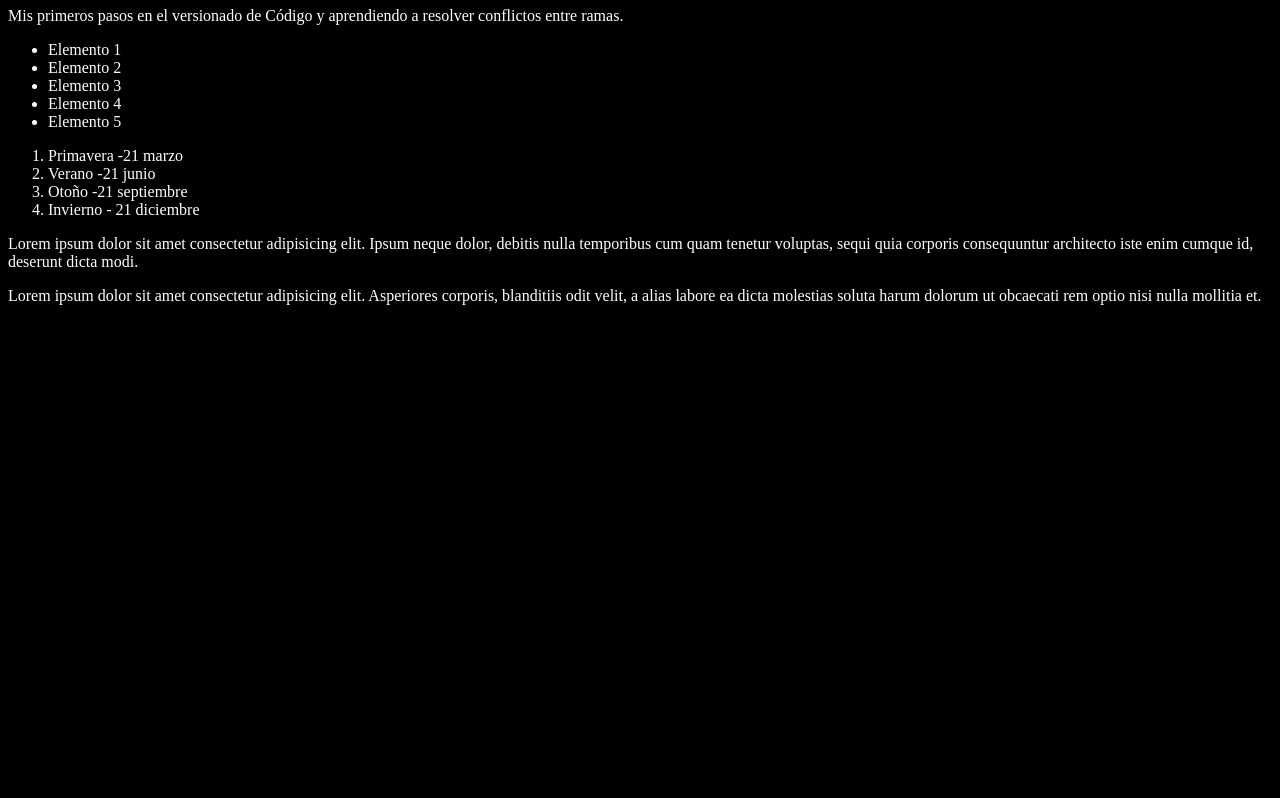
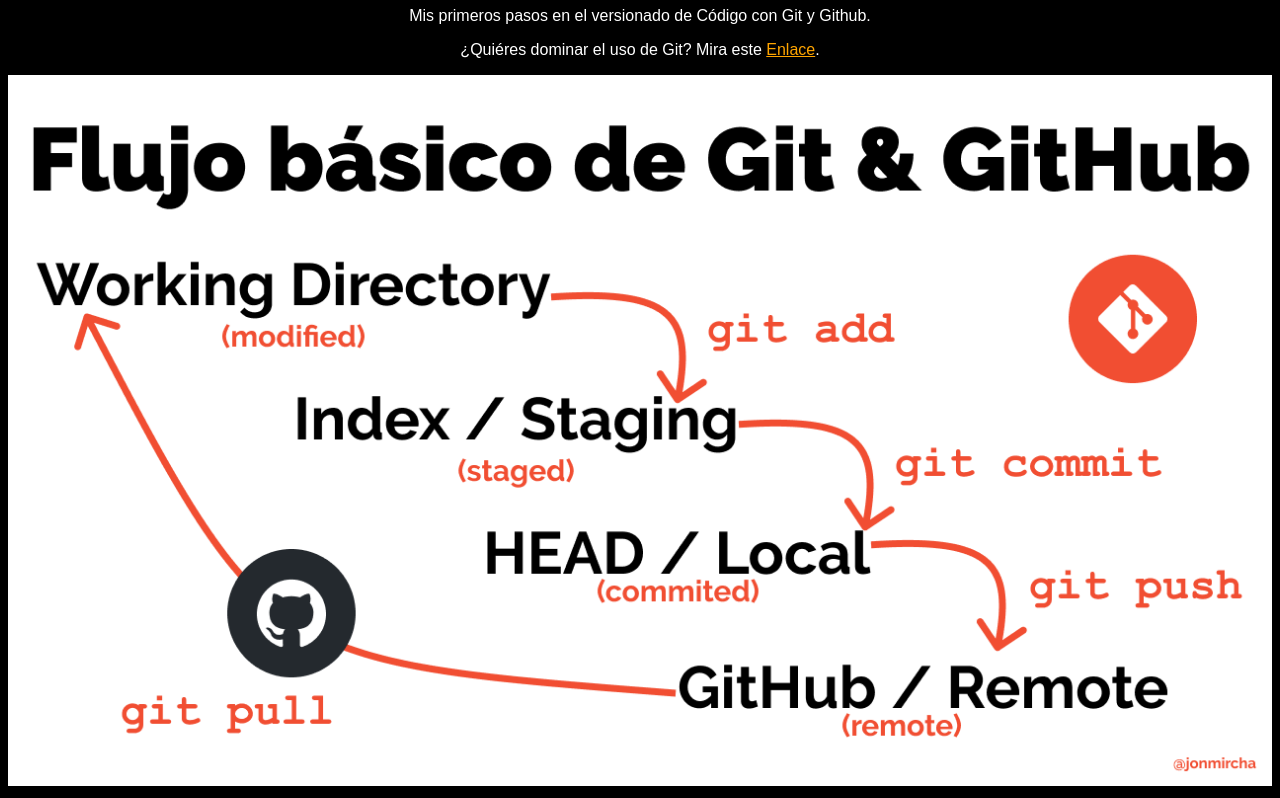
Before and after one commit to ianurban123/youtube-git, a plain HTML site: page index.html in a window 1280 px wide. Shown: the part 73-871 px from the top of the page. Before the commit the page ends 800 px from the top, so only its background shows below. Drawn offline with Linux system fonts and the light colour scheme.

Commit message:
Agregando Imagen de Flujo Git}

```diff
--- a/index.html
+++ b/index.html
@@ -10,32 +10,10 @@
     <h1>Aprendiendo Git</h1>
 
     <p>
-      Mis primeros pasos en el versionado de Código y aprendiendo a resolver
-      conflictos entre ramas.
+      Mis primeros pasos en el versionado de Código con Git y Github.
     </p>
-    <ul>
-      <li>Elemento 1</li>
-      <li>Elemento 2</li>
-      <li>Elemento 3</li>
-      <li>Elemento 4</li>
-      <li>Elemento 5</li>
-    </ul>
-    <ol>
-      <li>Primavera -21 marzo</li>
-      <li>Verano -21 junio</li>
-      <li>Otoño -21 septiembre</li>
-      <li>Invierno - 21 diciembre</li>
-    </ol>
-    <p>
-      Lorem ipsum dolor sit amet consectetur adipisicing elit. Ipsum neque
-      dolor, debitis nulla temporibus cum quam tenetur voluptas, sequi quia
-      corporis consequuntur architecto iste enim cumque id, deserunt dicta modi.
-    </p>
-    <p>
-      Lorem ipsum dolor sit amet consectetur adipisicing elit. Asperiores
-      corporis, blanditiis odit velit, a alias labore ea dicta molestias soluta
-      harum dolorum ut obcaecati rem optio nisi nulla mollitia et.
-    </p>
+    <p>¿Quiéres dominar el uso de Git? Mira este <a href="https:://Jonmircha.com/git" target="_blank">Enlace</a>. </p>
+<img src="git-flow.png" alt="Flujo Básico de Git">
     <script>
       src = "index.js";
     </script>
--- a/style.css
+++ b/style.css
@@ -1,4 +1,17 @@
 html {
-    background-color: #000;
-    color: #fff;
+  background-color: #000;
+  color: #fff;
+  font-family: sans-serif;
+  text-align: center;
 }
+
+a {
+  color: orange;
+}
+
+a:hover {
+  color: orangered;
+}
+img {
+  max-width: 100%;
+}
```
Also changed, not shown: git-flow.png (added).
